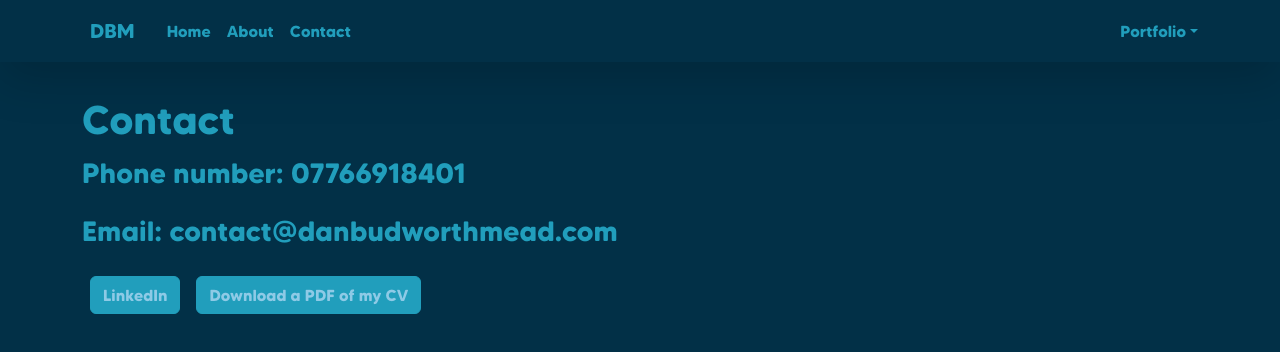
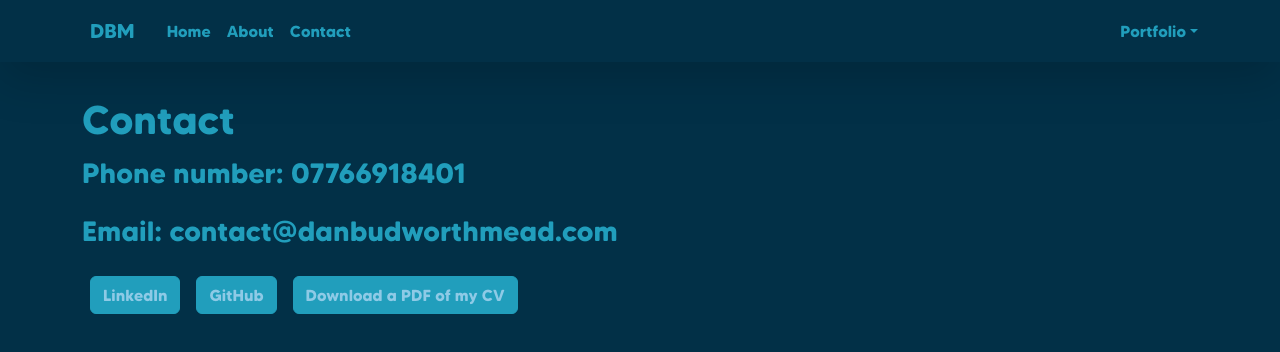
Before and after one commit to danbudworthmead/dbm-portfolio, a React (Create React App) app: page /contact in a window 1280 px wide. Shown: the top 352 px of the page. Built offline with nearby package versions, Linux system fonts and the light colour scheme.

Commit message:
added github link

```diff
--- a/src/Contact/index.tsx
+++ b/src/Contact/index.tsx
@@ -17,6 +17,13 @@ export default function Contact() {
                 </Button>
                 <Button
                     className="text-tertiary m-2"
+                    href="https://github.com/danbudworthmead"
+                    target="_blank"
+                >
+                    GitHub
+                </Button>
+                <Button
+                    className="text-tertiary m-2"
                     href="DanBudworthMeadCV.pdf"
                     target="_blank"
                 >
```
